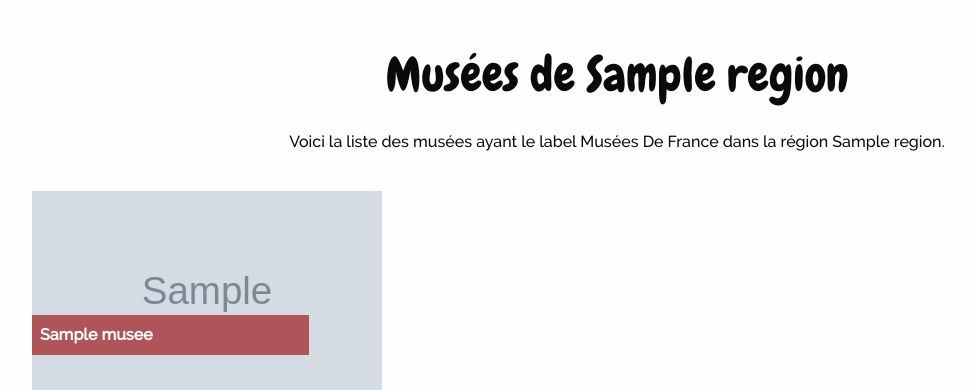
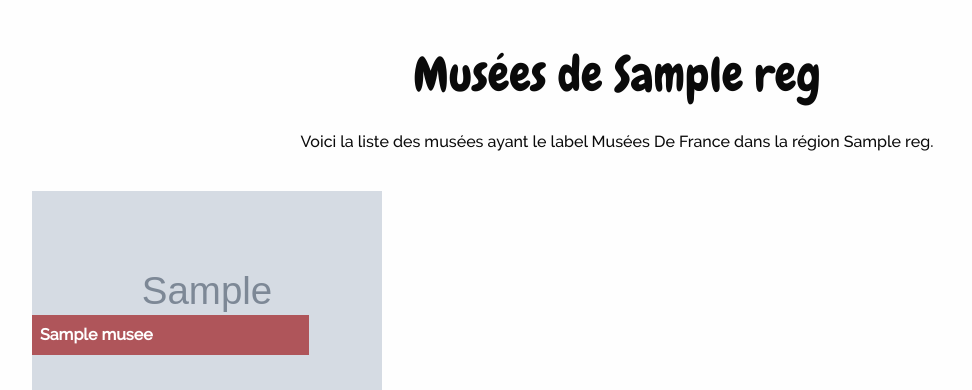
Before and after one commit to LGrGr/data_project, a PHP site: the page made by views/list-regions.html.twig in a window 1280 px wide. Shown: the part 90-480 px from the top of the page, without its empty margins (23-995 px from the left). Run offline with PHP 8.4, Linux system fonts and the light colour scheme; the template is opened without the code that fills it: most values are stand-ins (such as "Sample title", 1, 10 or a date in 2020); grey boxes marked "Sample" are stand-in pictures; some libraries are stand-ins or nearby versions.

Commit message:
affichage musee par region

```diff
--- a/index.php
+++ b/index.php
@@ -86,6 +86,7 @@ $router->map( 'GET', '/region/[a:region]', function($region) {
               $data = getMuseumByLand($pdo, $new_region);
               $depByReg =  getDepByReg($pdo, $new_region);
               $Reg = getAllReg($pdo);
+              $regions = getRegion($pdo, $region);
 
 
               global $twig;
@@ -94,7 +95,9 @@ $router->map( 'GET', '/region/[a:region]', function($region) {
               echo $template->render([
                   'musees' => $data,
                   'region' => $Reg,
-                  'departements' =>  $depByReg
+                  'departements' =>  $depByReg,
+                  'reg' => $new_region
+
 
 
               ]);
--- a/models/musees.php
+++ b/models/musees.php
@@ -18,7 +18,7 @@ function getRegion($pdo, $region){
 
 
     $stmt = $pdo->prepare("SELECT * FROM musee WHERE nom_reg = :region");
-    $stmt->bindParam(':region', $regions);
+    $stmt->bindParam(':region', $region);
 
     $stmt->execute();
 
--- a/views/list-regions.html.twig
+++ b/views/list-regions.html.twig
@@ -34,8 +34,8 @@
   <div class="grid-container">
     <div class="grid-x grid-margin-x">
       <div class="cell small-12 medium-12 large-12 text-center">
-    <h1 class="mus">Musées de {{ region }}</h1>
-    <p> Voici la liste des musées ayant le label Musées De France dans la région {{ region }}.</p>
+    <h1 class="mus">Musées de {{ reg }}</h1>
+    <p> Voici la liste des musées ayant le label Musées De France dans la région {{ reg }}.</p>
   </div>
     </div>
 
```
